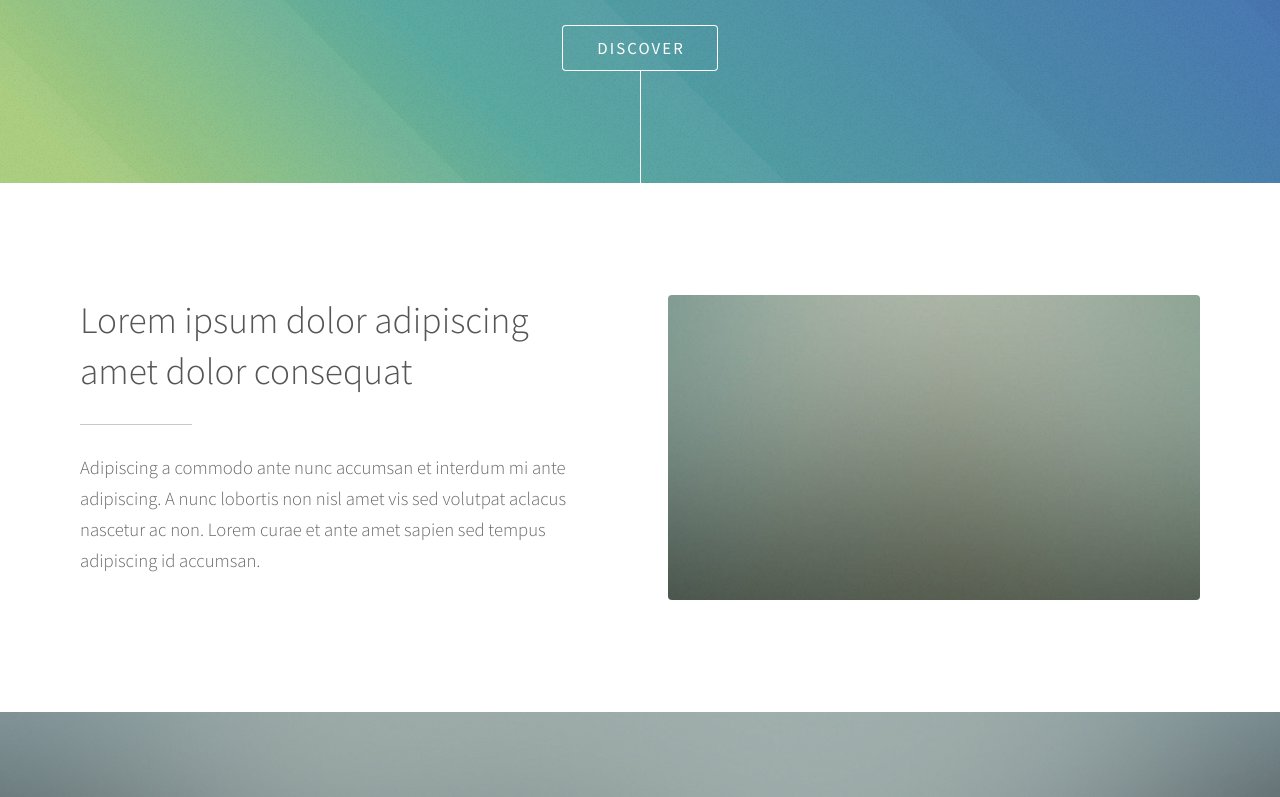
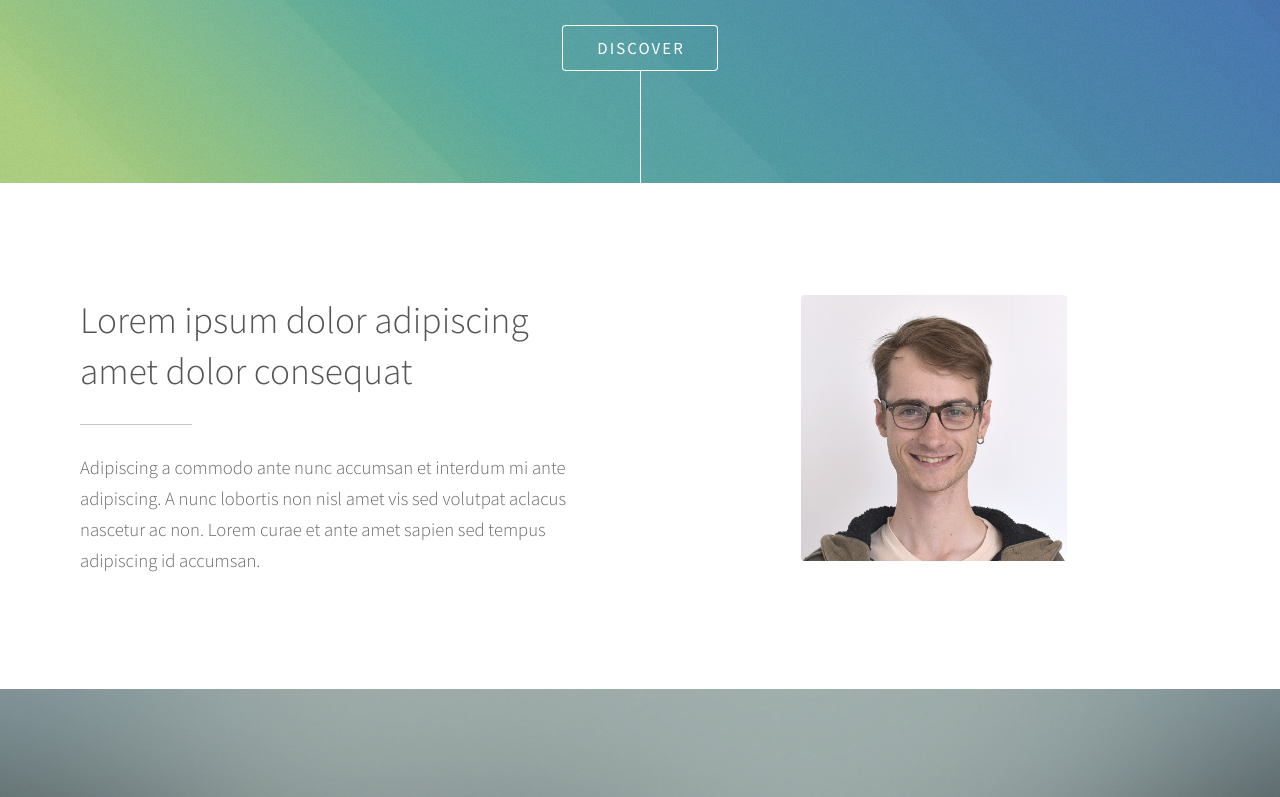
Before and after one commit to rhoen/personal-site, a plain HTML site: page index.html in a window 1280 px wide. Shown: the part 430-1227 px from the top of the page. Drawn offline with Linux system fonts and the light colour scheme.

Commit message:
add my-face image

```diff
--- a/assets/css/main.css
+++ b/assets/css/main.css
@@ -2329,6 +2329,10 @@
 
 			.image.fit img {
 				width: 100%;
+			}
+			.image.fit.my-face {
+				width: 50%;
+				margin:auto;
 			}
 
 /* List */
--- a/index.html
+++ b/index.html
@@ -42,7 +42,7 @@
 							<p>Adipiscing a commodo ante nunc accumsan et interdum mi ante adipiscing. A nunc lobortis non nisl amet vis sed volutpat aclacus nascetur ac non. Lorem curae et ante amet sapien sed tempus adipiscing id accumsan.</p>
 						</div>
 						<div class="6u$ 12u$(medium) important(medium)">
-							<span class="image fit"><img src="images/pic01.jpg" alt="" /></span>
+							<span class="image fit my-face" ><img src="images/rhoen-pruesse-adams.jpg" alt="" /></span>
 						</div>
 					</div>
 				</div>
```
Also changed, not shown: images/rhoen-pruesse-adams.jpg (added).
